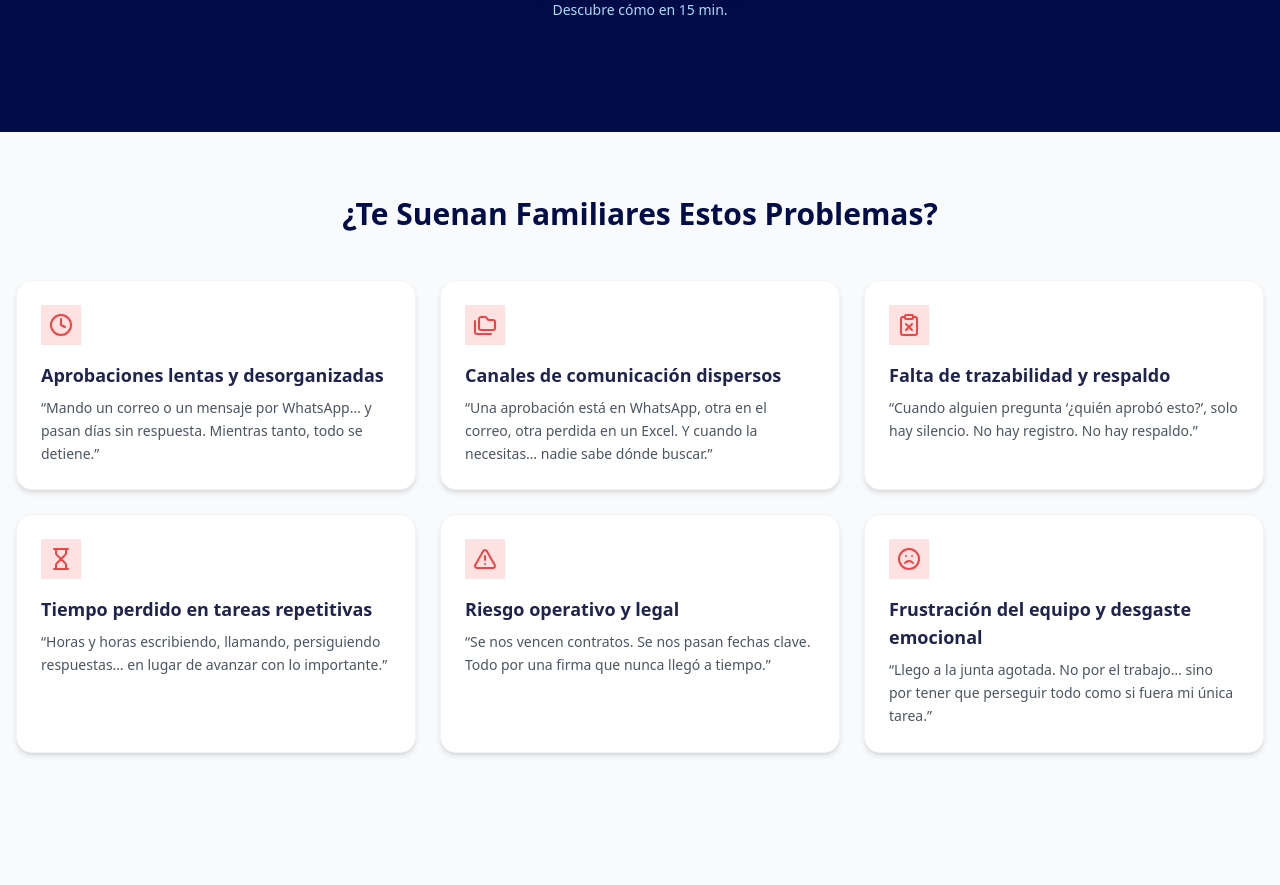
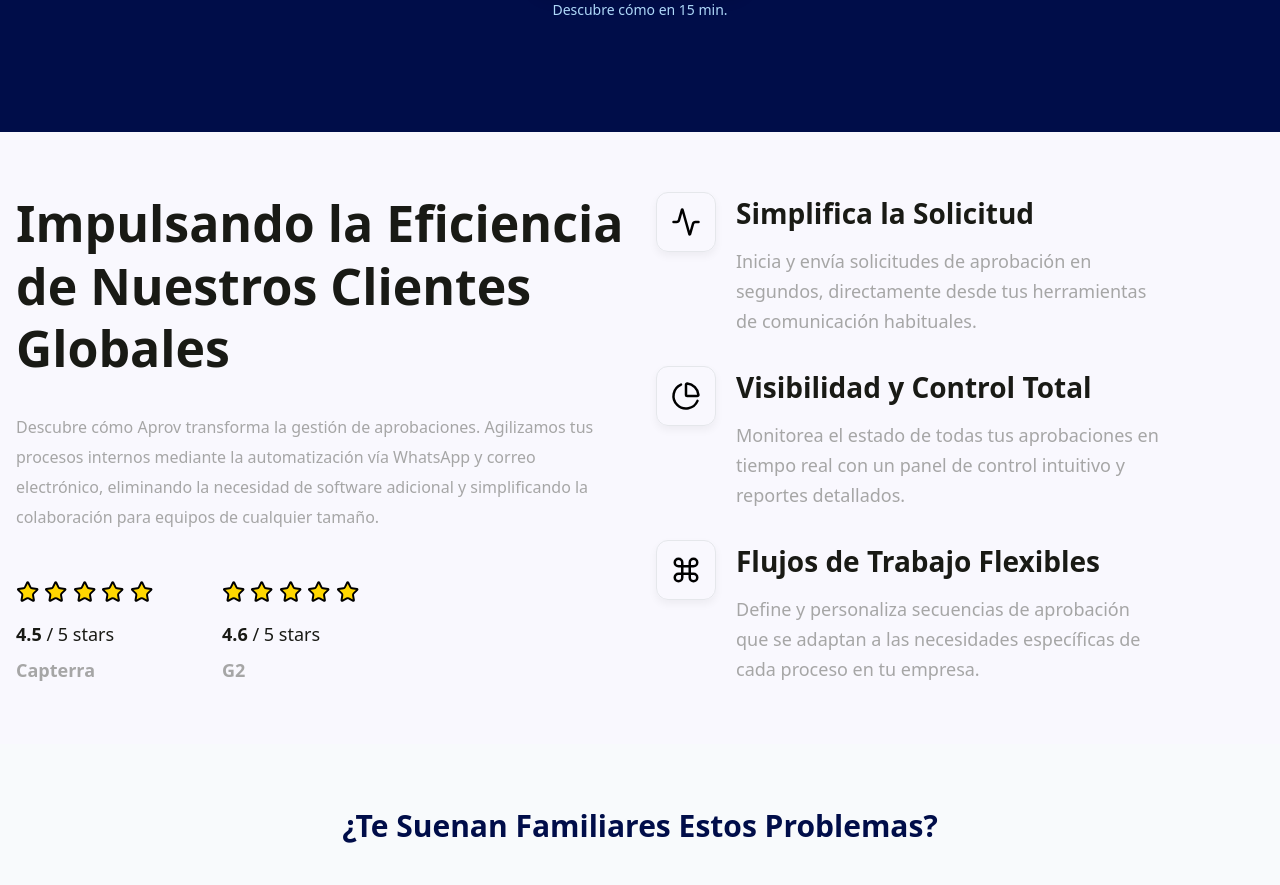
Before and after one commit to ialmanzaj/approv-landing, a Next.js app: page / in a window 1280 px wide. Shown: the part 600-1485 px from the top of the page. Built offline with nearby package versions, Linux system fonts and the light colour scheme; a web font is replaced by a local one.

Commit message:
feat: update section

```diff
--- a/pages/index.tsx
+++ b/pages/index.tsx
@@ -23,6 +23,7 @@ import {
     AlertTriangle,
     Frown
 } from 'lucide-react';
+import Box from "@/components/Box";
 
 // Minimal placeholder SVG for icons - consider moving to a components/icons.tsx file
 const PlaceholderIcon = ({ className }: { className?: string }) => (
@@ -149,6 +150,7 @@ export default function HomePage() {
                     </div>
                 </div>
             </section>
+            <Box />
 
             {/* PAIN POINTS SECTION */}
             <section className="max-w-screen-xl mx-auto px-4 py-16">
--- /dev/null
+++ b/src/components/Box.tsx
@@ -0,0 +1,110 @@
+import { Card, CardContent } from "@/components/ui/card";
+import { Activity, Command, PieChart, Star, StarIcon, LucideStar } from "lucide-react";
+import React from "react";
+
+export default function Box(): JSX.Element {
+  // Service feature data
+  const serviceFeatures = [
+    {
+      title: "Simplifica la Solicitud",
+      description:
+        "Inicia y envía solicitudes de aprobación en segundos, directamente desde tus herramientas de comunicación habituales.",
+      icon: <Activity className="w-[30px] h-[30px]" />,
+    },
+    {
+      title: "Visibilidad y Control Total",
+      description: "Monitorea el estado de todas tus aprobaciones en tiempo real con un panel de control intuitivo y reportes detallados.",
+      icon: <PieChart className="w-[30px] h-[30px]" />,
+    },
+    {
+      title: "Flujos de Trabajo Flexibles",
+      description: "Define y personaliza secuencias de aprobación que se adaptan a las necesidades específicas de cada proceso en tu empresa.",
+      icon: <Command className="w-[30px] h-[30px]" />,
+    },
+  ];
+
+  // Rating data
+  const ratings = [
+    {
+      score: "4.5",
+      outOf: "5 stars",
+      company: "Capterra",
+      filled: 5,
+    },
+    {
+      score: "4.6",
+      outOf: "5 stars",
+      company: "G2",
+      filled: 5,
+    },
+  ];
+
+  return (
+    <div className="w-full">
+      <div className="w-full bg-[#f9f8fe]">
+        <div className="container mx-auto px-4 py-[60px] flex flex-wrap">
+          {/* Left Column - Main Content */}
+          <div className="w-full lg:w-1/2 pr-4 mb-8 lg:mb-0">
+            <h1 className="font-semibold text-[#191a15] text-[50px] leading-tight mb-8">
+              Impulsando la Eficiencia de Nuestros Clientes Globales
+            </h1>
+            <p className="font-medium text-[#a6a6a6] text-base leading-[30px] mb-12">
+              Descubre cómo Aprov transforma la gestión de aprobaciones. Agilizamos tus procesos internos mediante la automatización vía WhatsApp y correo electrónico, eliminando la necesidad de software adicional y simplificando la colaboración para equipos de cualquier tamaño.
+            </p>
+
+            {/* Ratings Section */}
+            <div className="flex flex-wrap gap-16">
+              {ratings.map((rating, index) => (
+                <div key={index} className="w-[142px]">
+                  <div className="flex mb-4">
+                    {[...Array(5)].map((_, i) => (
+                      <LucideStar
+                        key={i}
+                        className="w-[25px] h-6 mr-[5px]"
+                        fill="#FFD700"
+                      />
+                    ))}
+                  </div>
+
+                  <div className="text-lg text-[#191a15]">
+                    <span className="font-bold">{rating.score}</span>
+                    <span className="font-normal"> / </span>
+                    <span className="font-medium">{rating.outOf}</span>
+                  </div>
+
+                  <div className="font-bold text-[#a6a6a6] text-lg mt-2">
+                    {rating.company}
+                  </div>
+                </div>
+              ))}
+            </div>
+          </div>
+
+          {/* Right Column - Service Features */}
+          <div className="w-full lg:w-1/2 pl-4">
+            <div className="space-y-[30px]">
+              {serviceFeatures.map((feature, index) => (
+                <div key={index} className="flex items-start">
+                  <Card className="w-[60px] h-[60px] flex items-center justify-center shadow-[0px_4px_9px_#0000000d] mr-5">
+                    <CardContent className="p-0 flex items-center justify-center h-full">
+                      {feature.icon}
+                    </CardContent>
+                  </Card>
+
+                  <div>
+                    <h3 className="font-bold text-[#191a15] text-[28px] mb-3">
+                      {feature.title}
+                    </h3>
+                    <p className="font-medium text-[#a6a6a6] text-lg leading-[30px] w-[428px]">
+                      {feature.description}
+                    </p>
+                  </div>
+                </div>
+              ))}
+            </div>
+          </div>
+        </div>
+      </div>
+    </div>
+  );
+}
--- /dev/null
+++ b/src/components/ui/card.tsx
@@ -0,0 +1,76 @@
+import * as React from "react"
+
+import { cn } from "@/lib/utils"
+
+const Card = React.forwardRef<
+  HTMLDivElement,
+  React.HTMLAttributes<HTMLDivElement>
+>(({ className, ...props }, ref) => (
+  <div
+    ref={ref}
+    className={cn(
+      "rounded-xl border bg-card text-card-foreground shadow",
+      className
+    )}
+    {...props}
+  />
+))
+Card.displayName = "Card"
+
+const CardHeader = React.forwardRef<
+  HTMLDivElement,
+  React.HTMLAttributes<HTMLDivElement>
+>(({ className, ...props }, ref) => (
+  <div
+    ref={ref}
+    className={cn("flex flex-col space-y-1.5 p-6", className)}
+    {...props}
+  />
+))
+CardHeader.displayName = "CardHeader"
+
+const CardTitle = React.forwardRef<
+  HTMLDivElement,
+  React.HTMLAttributes<HTMLDivElement>
+>(({ className, ...props }, ref) => (
+  <div
+    ref={ref}
+    className={cn("font-semibold leading-none tracking-tight", className)}
+    {...props}
+  />
+))
+CardTitle.displayName = "CardTitle"
+
+const CardDescription = React.forwardRef<
+  HTMLDivElement,
+  React.HTMLAttributes<HTMLDivElement>
+>(({ className, ...props }, ref) => (
+  <div
+    ref={ref}
+    className={cn("text-sm text-muted-foreground", className)}
+    {...props}
+  />
+))
+CardDescription.displayName = "CardDescription"
+
+const CardContent = React.forwardRef<
+  HTMLDivElement,
+  React.HTMLAttributes<HTMLDivElement>
+>(({ className, ...props }, ref) => (
+  <div ref={ref} className={cn("p-6 pt-0", className)} {...props} />
+))
+CardContent.displayName = "CardContent"
+
+const CardFooter = React.forwardRef<
+  HTMLDivElement,
+  React.HTMLAttributes<HTMLDivElement>
+>(({ className, ...props }, ref) => (
+  <div
+    ref={ref}
+    className={cn("flex items-center p-6 pt-0", className)}
+    {...props}
+  />
+))
+CardFooter.displayName = "CardFooter"
+
+export { Card, CardHeader, CardFooter, CardTitle, CardDescription, CardContent }
```
